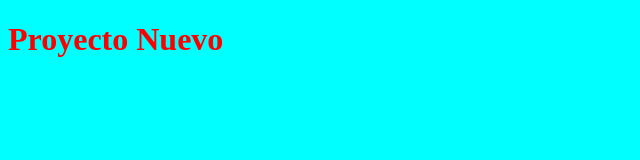
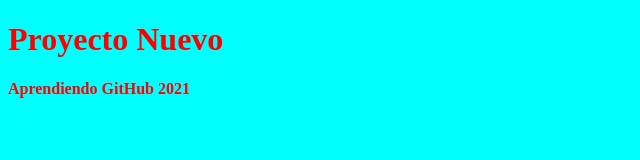
Before and after one commit to Angelamtj/PrimerProyecto, a plain HTML site: page index.html in a window 1280 px wide. Shown: the whole page, without its empty margins (0-640 px from the left). Drawn offline with Linux system fonts and the light colour scheme.

Commit message:
Update index.html

```diff
--- a/index.html
+++ b/index.html
@@ -9,6 +9,7 @@
 </head>
 <body>
     <h1>Proyecto Nuevo</h1>
+    <p>Aprendiendo GitHub 2021</p>
 
 </body>
 </html>
```
